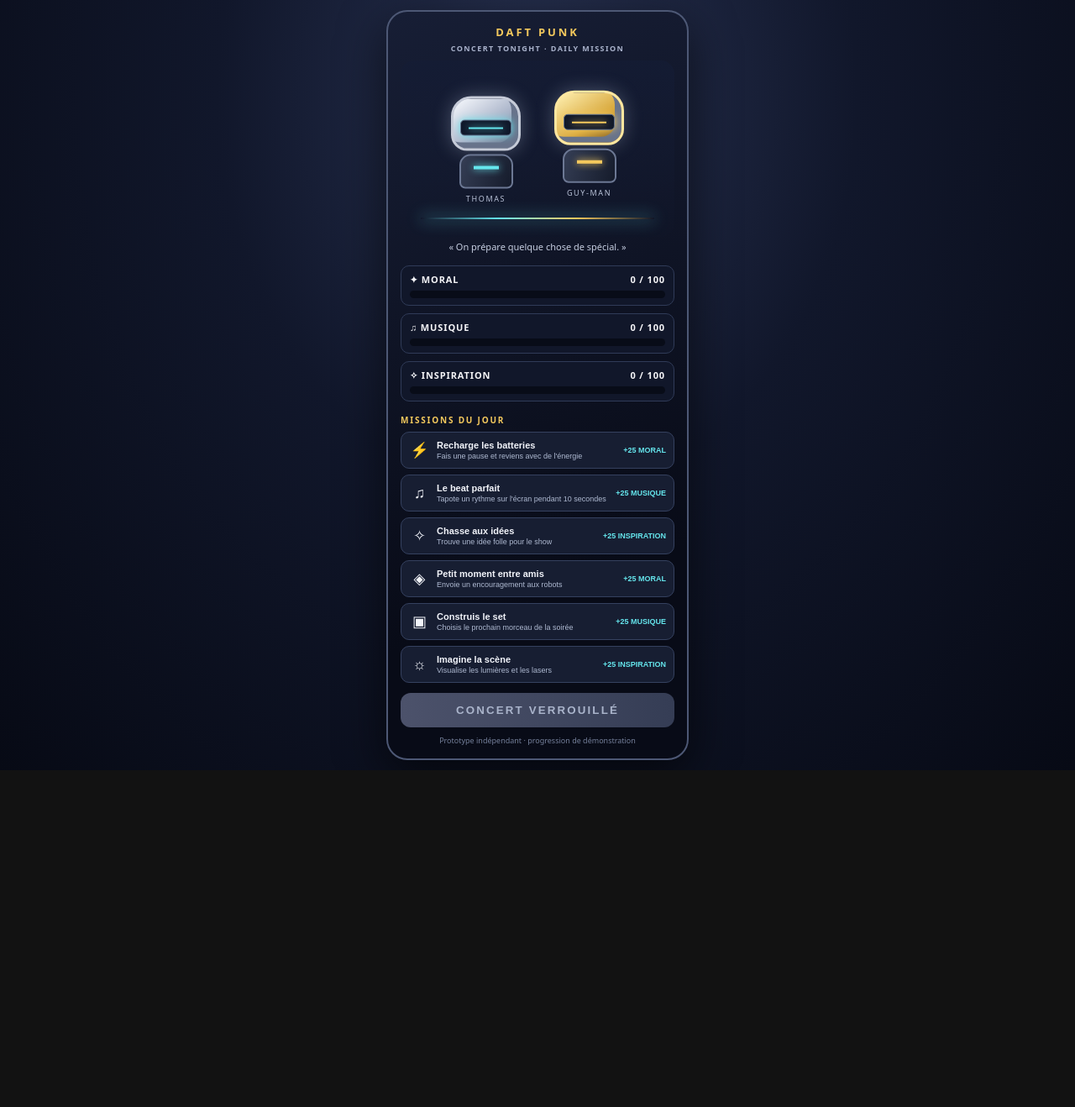
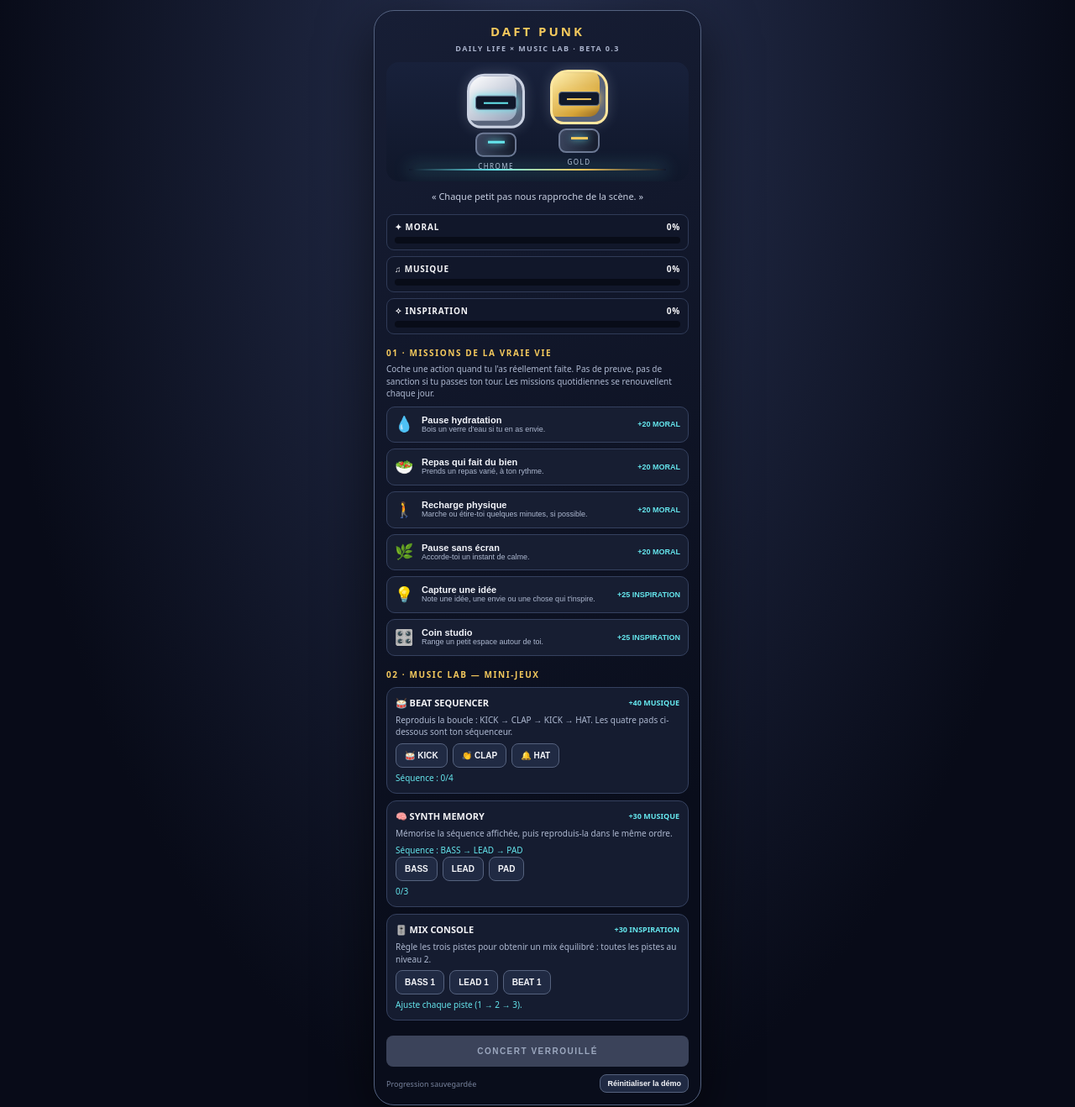
Before and after one commit to nezulpb-dotcom/poneygotchi, a website: page experiments/daft-punk-concert-companion/index.html in a window 1280 px wide. Shown: the whole page at 84% size. Before the commit the page ends 917 px from the top, so only its background shows below. Drawn offline with Linux system fonts and the light colour scheme.

Commit message:
Build Daft Punk companion beta 0.3 daily life and music mini-games

```diff
--- a/experiments/daft-punk-concert-companion/index.html
+++ b/experiments/daft-punk-concert-companion/index.html
@@ -1,91 +1,116 @@
 <!doctype html>
 <html lang="fr">
 <head>
-<meta charset="utf-8">
-<meta name="viewport" content="width=device-width,initial-scale=1">
-<title>DAFT PUNK — Concert Tonight</title>
+<meta charset="utf-8"><meta name="viewport" content="width=device-width,initial-scale=1">
+<title>Daft Punk — Daily Life & Concert</title>
 <style>
-:root{color-scheme:dark;--gold:#f4c95d;--cyan:#65e6ed;--pink:#f278b5;--ink:#080b18;--panel:#151a2e}
-*{box-sizing:border-box}body{margin:0;min-height:100vh;background:radial-gradient(ellipse at 50% 12%,#283252 0,#11172b 42%,#070a15 100%);color:#f4f4f7;font:14px system-ui,sans-serif;display:grid;place-items:center;padding:12px}
-.device{width:min(100%,360px);min-height:650px;border:2px solid #4d5875;border-radius:25px;padding:15px;background:linear-gradient(160deg,#171e35,#080b17 75%);box-shadow:0 18px 55px #0009;overflow:hidden;position:relative}
-header{text-align:center;letter-spacing:.22em;font-weight:900;color:var(--gold);font-size:13px}header small{display:block;color:#a9b2cb;letter-spacing:.16em;font-size:9px;margin-top:4px}
-.stage{height:210px;display:flex;align-items:center;justify-content:center;gap:18px;position:relative;margin:8px 0 4px;background:linear-gradient(180deg,#141c35aa,#11172b22);border-radius:16px}
-.stage:before{content:"";position:absolute;bottom:21px;width:85%;height:2px;background:linear-gradient(90deg,transparent,var(--cyan),var(--gold),transparent);box-shadow:0 0 18px var(--cyan)}
-.robot{width:105px;height:128px;position:relative;display:flex;flex-direction:column;align-items:center;animation:bob 2.6s ease-in-out infinite}
-.robot:nth-child(2){animation-delay:-1.1s}
-.helmet{width:83px;height:76px;border-radius:24px 24px 19px 19px;border:3px solid #c6cbd8;background:linear-gradient(145deg,#f9fbff,#aab4c9 55%,#59647b);box-shadow:inset -8px -7px 0 #68738b,0 0 22px #d8e7ff44;position:relative}
-.robot.gold .helmet{background:linear-gradient(145deg,#fff1b3,#d9a93e 58%,#72501b);border-color:#ffe7a0}
-.visor{position:absolute;left:8px;right:8px;top:25px;height:19px;border-radius:5px;background:#10182a;box-shadow:0 0 10px var(--cyan);border:1px solid #62728d}
-.gold .visor{box-shadow:0 0 10px var(--gold)}
-.visor:after{content:"";position:absolute;left:9px;right:9px;top:8px;height:2px;background:var(--cyan);box-shadow:0 0 8px var(--cyan)}
-.gold .visor:after{background:var(--gold);box-shadow:0 0 8px var(--gold)}
-.body{width:64px;height:48px;margin-top:4px;border-radius:13px 13px 7px 7px;background:linear-gradient(110deg,#353e55,#151b2b);border:2px solid #6c7894;position:relative}
-.body:after{content:"";position:absolute;left:15px;right:15px;top:12px;height:4px;background:var(--cyan);box-shadow:0 0 9px var(--cyan)}
-.gold .body:after{background:var(--gold);box-shadow:0 0 9px var(--gold)}
-.name{font-size:9px;letter-spacing:.18em;color:#b8c1d7;margin-top:5px}
-@keyframes bob{0%,100%{transform:translateY(2px)}50%{transform:translateY(-7px)}}
-.status{text-align:center;color:#c6cee1;font-size:11px;min-height:18px}
-.meters{display:grid;gap:9px;margin:12px 0}
-.meter{background:#11172a;border:1px solid #303b58;border-radius:10px;padding:8px 10px}
-.meter-top{display:flex;justify-content:space-between;font-size:11px;font-weight:800;letter-spacing:.08em;margin-bottom:6px}
-.track{height:9px;background:#080c18;border-radius:9px;overflow:hidden}
-.fill{height:100%;width:0%;border-radius:9px;transition:width .35s;background:linear-gradient(90deg,#9b68df,#65e6ed);box-shadow:0 0 10px #65e6ed66}
-.meter:nth-child(2) .fill{background:linear-gradient(90deg,#4d9ee8,#65e6ed)}
-.meter:nth-child(3) .fill{background:linear-gradient(90deg,#d17bd2,#f4c95d)}
-.section-title{font-size:10px;letter-spacing:.18em;color:var(--gold);font-weight:900;margin:15px 0 7px}
-.quests{display:grid;gap:7px}
-.quest{display:flex;align-items:center;gap:8px;text-align:left;width:100%;padding:9px;background:#171e32;border:1px solid #35415f;border-radius:10px;color:#f2f4fa;font-size:11px;cursor:pointer}
-.quest:active{transform:scale(.985)}.quest:disabled{opacity:.45;cursor:default}
-.qicon{font-size:18px;width:25px;text-align:center}.qcopy{flex:1}.qcopy b{display:block;font-size:11px}.qcopy small{color:#aeb9d1;font-size:9px}
-.reward{color:var(--cyan);font-size:9px;font-weight:800;white-space:nowrap}
-.concert{width:100%;margin-top:12px;border:0;border-radius:12px;padding:13px;background:linear-gradient(90deg,#4c526b,#353d55);color:#aab4cb;font-weight:900;letter-spacing:.16em}
-.concert.ready{background:linear-gradient(90deg,#f1b83d,#f278b5);color:#17101d;box-shadow:0 0 22px #f4c95d66;cursor:pointer}
-.note{text-align:center;color:#75809b;font-size:9px;margin:9px 0 0}
-.overlay{position:absolute;inset:0;background:#070a15f2;display:none;align-items:center;justify-content:center;flex-direction:column;text-align:center;padding:24px;z-index:3}
-.overlay.show{display:flex}.overlay h2{color:var(--gold);letter-spacing:.18em}.lights{font-size:40px;animation:flash .55s infinite alternate}@keyframes flash{to{filter:drop-shadow(0 0 18px var(--pink));transform:scale(1.08)}}
-.overlay button{margin-top:20px;padding:11px 18px;border:1px solid var(--gold);border-radius:10px;background:#171e32;color:white}
-@media(max-height:720px){.device{min-height:0}.stage{height:170px}.robot{transform:scale(.88)}}
+:root{color-scheme:dark;--bg:#080b18;--panel:#171e32;--line:#35415f;--gold:#f4c95d;--cyan:#65e6ed;--pink:#f278b5}
+*{box-sizing:border-box}body{margin:0;min-height:100vh;padding:12px;background:radial-gradient(ellipse at 50% 8%,#283252,#080b18 72%);color:#f4f4f7;font:14px system-ui,sans-serif;display:grid;place-items:center}
+.app{width:min(100%,390px);border:1px solid #53617f;border-radius:24px;padding:14px;background:linear-gradient(155deg,#171e35,#090d1b 75%);box-shadow:0 20px 65px #0009}
+header{text-align:center;color:var(--gold);font-weight:900;letter-spacing:.2em;font-size:15px}header small{display:block;color:#a9b2cb;font-size:9px;margin-top:4px;letter-spacing:.15em}
+.stage{height:142px;display:flex;justify-content:center;align-items:center;gap:30px;margin:10px 0;background:linear-gradient(#18213b,#10172a);border-radius:15px;position:relative;overflow:hidden}
+.stage:after{content:"";position:absolute;bottom:13px;width:85%;height:2px;background:linear-gradient(90deg,transparent,var(--cyan),var(--gold),transparent);box-shadow:0 0 20px var(--cyan)}
+.robot{display:grid;justify-items:center;gap:5px;animation:bob 2.4s ease-in-out infinite}.robot:nth-child(2){animation-delay:-1.1s}
+.helmet{width:69px;height:65px;border-radius:21px 21px 16px 16px;border:3px solid #cbd2e2;background:linear-gradient(145deg,#fff,#8b98b3);position:relative;box-shadow:inset -7px -6px #59647b,0 0 16px #d8e7ff33}
+.gold .helmet{background:linear-gradient(145deg,#fff0ae,#d5a337 65%,#79521d);border-color:#ffe7a0}
+.visor{position:absolute;left:7px;right:7px;top:23px;height:17px;border-radius:4px;background:#10182a;border:1px solid #62728d;box-shadow:0 0 9px var(--cyan)}
+.gold .visor{box-shadow:0 0 9px var(--gold)}.visor:after{content:"";position:absolute;left:9px;right:9px;top:7px;height:2px;background:var(--cyan)}.gold .visor:after{background:var(--gold)}
+.torso{width:49px;height:29px;border:2px solid #6c7894;border-radius:9px;background:linear-gradient(100deg,#3b455e,#151b2b)}
+.torso:after{content:"";display:block;width:20px;height:3px;margin:8px auto;background:var(--cyan);box-shadow:0 0 8px var(--cyan)}.gold .torso:after{background:var(--gold)}
+.robot small{font-size:8px;letter-spacing:.18em;color:#b8c1d7}@keyframes bob{50%{transform:translateY(-5px)}}
+.quote{text-align:center;color:#c6cee1;font-size:11px;min-height:17px}
+.meters{display:grid;gap:7px;margin:12px 0}.meter{background:#11172a;border:1px solid #303b58;border-radius:9px;padding:7px 9px}.meterline{display:flex;justify-content:space-between;font-size:10px;font-weight:800;letter-spacing:.08em;margin-bottom:5px}.track{height:8px;background:#080c18;border-radius:8px;overflow:hidden}.fill{height:100%;width:0;background:linear-gradient(90deg,#9b68df,var(--cyan));transition:width .3s}
+.section{font-size:10px;letter-spacing:.16em;color:var(--gold);font-weight:900;margin:15px 0 7px}.hint{font-size:10px;color:#aeb9d1;line-height:1.45;margin:-2px 0 8px}
+.grid{display:grid;gap:7px}.mission{display:flex;align-items:center;gap:8px;text-align:left;width:100%;padding:9px;background:#171e32;border:1px solid var(--line);border-radius:10px;color:#f2f4fa;cursor:pointer}.mission:disabled{opacity:.48;cursor:default}.mi{font-size:18px;width:24px}.copy{flex:1}.copy b{display:block;font-size:11px}.copy small{display:block;color:#aeb9d1;font-size:9px;line-height:1.3}.gain{font-size:9px;color:var(--cyan);white-space:nowrap;font-weight:800}
+.game{background:#151c30;border:1px solid var(--line);border-radius:12px;padding:10px;margin:8px 0}.gamehead{display:flex;justify-content:space-between;align-items:center;font-size:11px;font-weight:900}.pill{font-size:9px;color:var(--cyan)}.game p{font-size:10px;color:#aeb9d1;line-height:1.45;margin:6px 0}
+.actions{display:flex;gap:6px;flex-wrap:wrap}.actions button,.primary,.reset{border:1px solid #55627e;background:#202a43;color:#f5f6fa;border-radius:8px;padding:8px 10px;font-weight:800;font-size:10px;cursor:pointer}.actions button:disabled{opacity:.4}.primary{width:100%;padding:13px;margin-top:10px;background:#3b435a;color:#9ca8bf;border:0;letter-spacing:.15em}.primary.ready{background:linear-gradient(90deg,#f1b83d,#f278b5);color:#17101d;cursor:pointer}.feedback{min-height:15px;font-size:10px;color:var(--cyan);margin-top:5px}
+footer{display:flex;justify-content:space-between;align-items:center;margin-top:9px;color:#78839d;font-size:9px}.reset{font-size:9px;padding:5px 8px}
+.overlay{position:fixed;inset:0;background:#070a15f5;display:none;place-items:center;text-align:center;padding:25px;z-index:5}.overlay.show{display:grid}.showbox{max-width:340px}.lights{font-size:42px;animation:flash .6s infinite alternate}@keyframes flash{to{filter:drop-shadow(0 0 20px var(--pink));transform:scale(1.08)}}.showbox h2{color:var(--gold);letter-spacing:.18em}.showbox button{padding:11px 18px;border:1px solid var(--gold);border-radius:9px;background:#171e32;color:white}
 </style>
 </head>
 <body>
-<main class="device">
-<header>DAFT PUNK <small>CONCERT TONIGHT · DAILY MISSION</small></header>
-<section class="stage" aria-label="Les deux robots">
-<div class="robot"><div class="helmet"><div class="visor"></div></div><div class="body"></div><div class="name">THOMAS</div></div>
-<div class="robot gold"><div class="helmet"><div class="visor"></div></div><div class="body"></div><div class="name">GUY-MAN</div></div>
+<main class="app">
+<header>DAFT PUNK<small>DAILY LIFE × MUSIC LAB · BETA 0.3</small></header>
+<section class="stage" aria-label="Deux robots originaux du prototype">
+<div class="robot"><div class="helmet"><div class="visor"></div></div><div class="torso"></div><small>CHROME</small></div>
+<div class="robot gold"><div class="helmet"><div class="visor"></div></div><div class="torso"></div><small>GOLD</small></div>
 </section>
-<div class="status" id="status">« On prépare quelque chose de spécial. »</div>
-<section class="meters" aria-label="Progression du concert">
-<div class="meter"><div class="meter-top"><span>✦ MORAL</span><span id="moralText">0 / 100</span></div><div class="track"><div class="fill" id="moral"></div></div></div>
-<div class="meter"><div class="meter-top"><span>♫ MUSIQUE</span><span id="musicText">0 / 100</span></div><div class="track"><div class="fill" id="music"></div></div></div>
-<div class="meter"><div class="meter-top"><span>✧ INSPIRATION</span><span id="inspirationText">0 / 100</span></div><div class="track"><div class="fill" id="inspiration"></div></div></div>
+<div class="quote" id="quote">« On prépare quelque chose de spécial. »</div>
+<section class="meters">
+<div class="meter"><div class="meterline"><span>✦ MORAL</span><span id="moralText">0%</span></div><div class="track"><div class="fill" id="moral"></div></div></div>
+<div class="meter"><div class="meterline"><span>♫ MUSIQUE</span><span id="musicText">0%</span></div><div class="track"><div class="fill" id="music"></div></div></div>
+<div class="meter"><div class="meterline"><span>✧ INSPIRATION</span><span id="inspirationText">0%</span></div><div class="track"><div class="fill" id="inspiration"></div></div></div>
 </section>
-<div class="section-title">MISSIONS DU JOUR</div>
-<section class="quests">
-<button class="quest" data-stat="moral" data-gain="25"><span class="qicon">⚡</span><span class="qcopy"><b>Recharge les batteries</b><small>Fais une pause et reviens avec de l'énergie</small></span><span class="reward">+25 MORAL</span></button>
-<button class="quest" data-stat="music" data-gain="25"><span class="qicon">♫</span><span class="qcopy"><b>Le beat parfait</b><small>Tapote un rythme sur l'écran pendant 10 secondes</small></span><span class="reward">+25 MUSIQUE</span></button>
-<button class="quest" data-stat="inspiration" data-gain="25"><span class="qicon">✧</span><span class="qcopy"><b>Chasse aux idées</b><small>Trouve une idée folle pour le show</small></span><span class="reward">+25 INSPIRATION</span></button>
-<button class="quest" data-stat="moral" data-gain="25"><span class="qicon">◈</span><span class="qcopy"><b>Petit moment entre amis</b><small>Envoie un encouragement aux robots</small></span><span class="reward">+25 MORAL</span></button>
-<button class="quest" data-stat="music" data-gain="25"><span class="qicon">▣</span><span class="qcopy"><b>Construis le set</b><small>Choisis le prochain morceau de la soirée</small></span><span class="reward">+25 MUSIQUE</span></button>
-<button class="quest" data-stat="inspiration" data-gain="25"><span class="qicon">☼</span><span class="qcopy"><b>Imagine la scène</b><small>Visualise les lumières et les lasers</small></span><span class="reward">+25 INSPIRATION</span></button>
+<div class="section">01 · MISSIONS DE LA VRAIE VIE</div>
+<p class="hint">Coche une action quand tu l'as réellement faite. Pas de preuve, pas de sanction si tu passes ton tour. Les missions quotidiennes se renouvellent chaque jour.</p>
+<section class="grid" id="missions">
+<button class="mission" data-id="water" data-stat="moral" data-gain="20"><span class="mi">💧</span><span class="copy"><b>Pause hydratation</b><small>Bois un verre d'eau si tu en as envie.</small></span><span class="gain">+20 MORAL</span></button>
+<button class="mission" data-id="meal" data-stat="moral" data-gain="20"><span class="mi">🥗</span><span class="copy"><b>Repas qui fait du bien</b><small>Prends un repas varié, à ton rythme.</small></span><span class="gain">+20 MORAL</span></button>
+<button class="mission" data-id="move" data-stat="moral" data-gain="20"><span class="mi">🚶</span><span class="copy"><b>Recharge physique</b><small>Marche ou étire-toi quelques minutes, si possible.</small></span><span class="gain">+20 MORAL</span></button>
+<button class="mission" data-id="pause" data-stat="moral" data-gain="20"><span class="mi">🌿</span><span class="copy"><b>Pause sans écran</b><small>Accorde-toi un instant de calme.</small></span><span class="gain">+20 MORAL</span></button>
+<button class="mission" data-id="idea" data-stat="inspiration" data-gain="25"><span class="mi">💡</span><span class="copy"><b>Capture une idée</b><small>Note une idée, une envie ou une chose qui t'inspire.</small></span><span class="gain">+25 INSPIRATION</span></button>
+<button class="mission" data-id="tidy" data-stat="inspiration" data-gain="25"><span class="mi">🎛️</span><span class="copy"><b>Coin studio</b><small>Range un petit espace autour de toi.</small></span><span class="gain">+25 INSPIRATION</span></button>
 </section>
-<button class="concert" id="concert" disabled>CONCERT VERROUILLÉ</button>
-<p class="note">Prototype indépendant · progression de démonstration</p>
-<div class="overlay" id="show"><div class="lights">✦ ♫ ✧</div><h2>ONE MORE TIME!</h2><p>Les jauges sont pleines. Les robots sont prêts.<br>La soirée peut commencer !</p><button id="close">RETOUR EN COULISSES</button></div>
+<div class="section">02 · MUSIC LAB — MINI-JEUX</div>
+<section class="game">
+<div class="gamehead"><span>🥁 BEAT SEQUENCER</span><span class="pill">+40 MUSIQUE</span></div>
+<p>Reproduis la boucle : KICK → CLAP → KICK → HAT. Les quatre pads ci-dessous sont ton séquenceur.</p>
+<div class="actions" id="beatPads">
+<button data-beat="kick">🥁 KICK</button><button data-beat="clap">👏 CLAP</button><button data-beat="hat">🔔 HAT</button>
+</div>
+<div class="feedback" id="beatFeedback">Séquence : 0/4</div>
+</section>
+<section class="game">
+<div class="gamehead"><span>🧠 SYNTH MEMORY</span><span class="pill">+30 MUSIQUE</span></div>
+<p>Mémorise la séquence affichée, puis reproduis-la dans le même ordre.</p>
+<div id="memoryPrompt" class="feedback">Séquence : BASS → LEAD → PAD</div>
+<div class="actions" id="memoryPads"><button data-tone="BASS">BASS</button><button data-tone="LEAD">LEAD</button><button data-tone="PAD">PAD</button></div>
+<div class="feedback" id="memoryFeedback">0/3</div>
+</section>
+<section class="game">
+<div class="gamehead"><span>🎚️ MIX CONSOLE</span><span class="pill">+30 INSPIRATION</span></div>
+<p>Règle les trois pistes pour obtenir un mix équilibré : toutes les pistes au niveau 2.</p>
+<div class="actions" id="mixControls">
+<button data-track="bass">BASS <b id="bassValue">1</b></button><button data-track="lead">LEAD <b id="leadValue">1</b></button><button data-track="beat">BEAT <b id="beatValue">1</b></button>
+</div>
+<div class="feedback" id="mixFeedback">Ajuste chaque piste (1 → 2 → 3).</div>
+</section>
+<button class="primary" id="concert" disabled>CONCERT VERROUILLÉ</button>
+<footer><span id="saveStatus">Sauvegarde locale activée</span><button class="reset" id="reset">Réinitialiser la démo</button></footer>
 </main>
+<div class="overlay" id="show"><div class="showbox"><div class="lights">✦ ♫ ✧</div><h2>ONE MORE TIME!</h2><p>Les robots sont prêts. Les lumières s'allument. La soirée peut commencer !</p><button id="close">RETOUR EN COULISSES</button></div></div>
 <script>
-const stats={moral:0,music:0,inspiration:0};const done=new Set();
-const messages=["« On prépare quelque chose de spécial. »","« Le public n'est pas prêt. »","« Encore un peu de magie ! »","« Ça commence à ressembler à une soirée. »"];
+(()=>{
+const KEY="daftpunk-companion-beta03";
+const today=()=>new Date().toLocaleDateString("en-CA");
+const fresh=()=>({date:today(),stats:{moral:0,music:0,inspiration:0},done:[],wins:[],mix:{bass:1,lead:1,beat:1}});
+let state=fresh();
+try{const saved=JSON.parse(localStorage.getItem(KEY)||"null");if(saved&&saved.date===today())state=saved;else if(saved&&saved.stats)state={...fresh(),stats:saved.stats};}catch(e){}
+const $=id=>document.getElementById(id);
+const save=()=>{try{localStorage.setItem(KEY,JSON.stringify(state));$("saveStatus").textContent="Progression sauvegardée";}catch(e){$("saveStatus").textContent="Sauvegarde indisponible";}};
+const award=(id,stat,points)=>{if(state.done.includes(id))return;state.done.push(id);state.stats[stat]=Math.min(100,state.stats[stat]+points);save();render();};
+const won=id=>state.wins.includes(id);
+const win=(id,stat,points,feedback)=>{if(won(id))return;state.wins.push(id);state.stats[stat]=Math.min(100,state.stats[stat]+points);feedback.textContent="✓ Réussi ! Récompense ajoutée.";save();render();};
 function render(){
- for(const [k,v] of Object.entries(stats)){document.getElementById(k).style.width=v+"%";document.getElementById(k+"Text").textContent=v+" / 100"}
- const ready=Object.values(stats).every(v=>v>=100);
- document.querySelectorAll(".quest").forEach((b,i)=>b.disabled=done.has(i)||ready);
- const c=document.getElementById("concert");c.disabled=!ready;c.classList.toggle("ready",ready);c.textContent=ready?"★ LANCER LE CONCERT ★":"CONCERT VERROUILLÉ";
- document.getElementById("status").textContent=ready?"« C'est bon. On monte sur scène ? »":messages[Math.min(3,Math.floor(Object.values(stats).reduce((a,b)=>a+b,0)/75))];
+ for(const k of ["moral","music","inspiration"]){$(k).style.width=state.stats[k]+"%";$(k+"Text").textContent=state.stats[k]+"%";}
+ document.querySelectorAll(".mission").forEach(b=>{const done=state.done.includes(b.dataset.id);b.disabled=done;b.querySelector(".gain").textContent=done?"✓ VALIDÉE":"+"+b.dataset.gain+" "+b.dataset.stat.toUpperCase();});
+ const ready=Object.values(state.stats).every(v=>v>=100);$("concert").disabled=!ready;$("concert").classList.toggle("ready",ready);$("concert").textContent=ready?"★ OUVRIR LE CONCERT ★":"CONCERT VERROUILLÉ";
+ $("quote").textContent=ready?"« Le public est là. À nous de jouer ! »":"« Chaque petit pas nous rapproche de la scène. »";
+ for(const [k,v] of Object.entries(state.mix))$(k+"Value").textContent=v;
+ if(won("beat"))$("beatFeedback").textContent="✓ Beat validé !";
+ if(won("memory"))$("memoryFeedback").textContent="✓ Mémoire parfaite !";
+ if(won("mix"))$("mixFeedback").textContent="✓ Mix équilibré !";
 }
-document.querySelectorAll(".quest").forEach((b,i)=>b.addEventListener("click",()=>{if(done.has(i))return;done.add(i);const k=b.dataset.stat;stats[k]=Math.min(100,stats[k]+Number(b.dataset.gain));render()}));
-document.getElementById("concert").addEventListener("click",()=>document.getElementById("show").classList.add("show"));
-document.getElementById("close").addEventListener("click",()=>document.getElementById("show").classList.remove("show"));
-render();
+document.querySelectorAll(".mission").forEach(b=>b.addEventListener("click",()=>award(b.dataset.id,b.dataset.stat,Number(b.dataset.gain))));
+const beatTarget=["kick","clap","kick","hat"];let beat=[];
+$("beatPads").querySelectorAll("button").forEach(b=>b.addEventListener("click",()=>{if(won("beat"))return;beat.push(b.dataset.beat);if(beat.some((v,i)=>v!==beatTarget[i])){beat=[];$("beatFeedback").textContent="Oups, recommence la boucle !";return;}$("beatFeedback").textContent="Séquence : "+beat.length+"/4";if(beat.length===4)win("beat","music",40,$("beatFeedback"));}));
+const memTarget=["BASS","LEAD","PAD"];let mem=[];
+$("memoryPads").querySelectorAll("button").forEach(b=>b.addEventListener("click",()=>{if(won("memory"))return;mem.push(b.dataset.tone);if(mem.some((v,i)=>v!==memTarget[i])){mem=[];$("memoryFeedback").textContent="Pas tout à fait. Recommence !";return;}$("memoryFeedback").textContent=mem.length+"/3";if(mem.length===3)win("memory","music",30,$("memoryFeedback"));}));
+$("mixControls").querySelectorAll("button").forEach(b=>b.addEventListener("click",()=>{if(won("mix"))return;const k=b.dataset.track;state.mix[k]=state.mix[k]%3+1;const vals=Object.values(state.mix);$("mixFeedback").textContent="Bass "+state.mix.bass+" · Lead "+state.mix.lead+" · Beat "+state.mix.beat;if(vals.every(v=>v===2))win("mix","inspiration",30,$("mixFeedback"));save();render();}));
+$("concert").addEventListener("click",()=>{if(Object.values(state.stats).every(v=>v>=100))$("show").classList.add("show");});
+$("close").addEventListener("click",()=>$("show").classList.remove("show"));
+$("reset").addEventListener("click",()=>{if(!confirm("Effacer la progression de cette démo ?"))return;state=fresh();beat=[];mem=[];save();render();$("beatFeedback").textContent="Séquence : 0/4";$("memoryFeedback").textContent="0/3";$("mixFeedback").textContent="Ajuste chaque piste (1 → 2 → 3).";});
+render();save();
+})();
 </script>
 </body></html>
```
